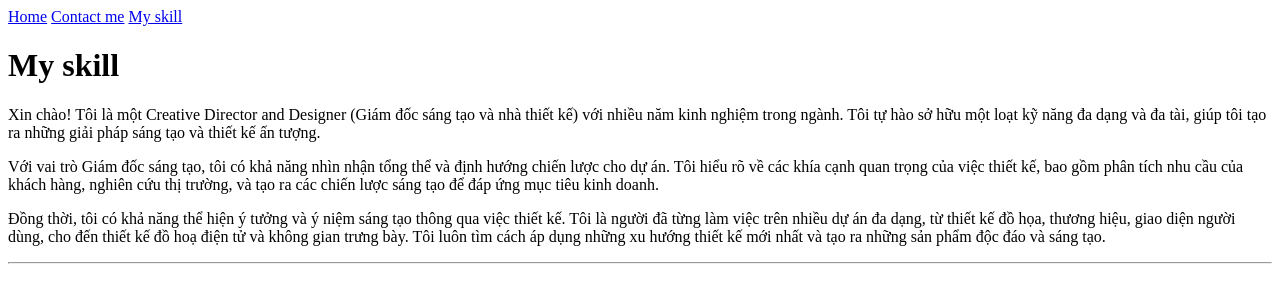
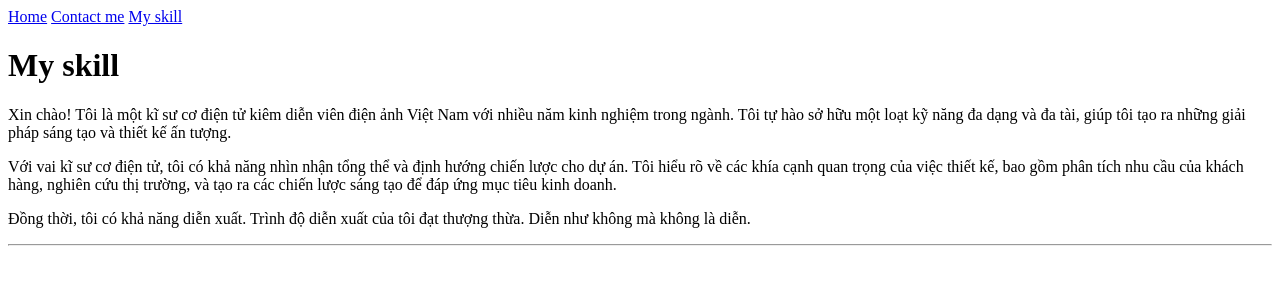
Before and after one commit to KhanhC1/Project1, a plain HTML site: page more-info/my-skill.html in a window 1280 px wide. Drawn offline with Linux system fonts and the light colour scheme.

Commit message:
project vui ve

```diff
--- a/more-info/my-skill.html
+++ b/more-info/my-skill.html
@@ -1,10 +1,9 @@
 <!DOCTYPE html>
 <html lang="vi">
-
   <head>
-  <meta charset="UTF-8">
-  <meta http-equiv="X-UA-Compatible" content="IE=edge">
-  <meta name="viewport" content="width=device-width, initial-scale=1.0">
+    <meta charset="UTF-8" />
+    <meta http-equiv="X-UA-Compatible" content="IE=edge" />
+    <meta name="viewport" content="width=device-width, initial-scale=1.0" />
     <title>my skill</title>
   </head>
 
@@ -18,18 +17,22 @@
     <a href="./my-skill.html">My skill</a>
 
     <h1>My skill</h1>
-  <p>Xin chào! Tôi là một Creative Director and Designer (Giám đốc sáng tạo và nhà thiết kế) với nhiều năm kinh nghiệm
-    trong ngành. Tôi tự hào sở hữu một loạt kỹ năng đa dạng và đa tài, giúp tôi tạo ra những giải pháp sáng tạo và thiết
-    kế ấn tượng.</p>
-  <p>Với vai trò Giám đốc sáng tạo, tôi có khả năng nhìn nhận tổng thể và định hướng chiến lược cho dự án. Tôi hiểu rõ
-    về các khía cạnh quan trọng của việc thiết kế, bao gồm phân tích nhu cầu của khách hàng, nghiên cứu thị trường, và
-    tạo ra các chiến lược sáng tạo để đáp ứng mục tiêu kinh doanh.</p>
-  <p>Đồng thời, tôi có khả năng thể hiện ý tưởng và ý niệm sáng tạo thông qua việc thiết kế. Tôi là người đã từng làm
-    việc trên nhiều dự án đa dạng, từ thiết kế đồ họa, thương hiệu, giao diện người dùng, cho đến thiết kế đồ hoạ điện
-    tử và không gian trưng bày. Tôi luôn tìm cách áp dụng những xu hướng thiết kế mới nhất và tạo ra những sản phẩm độc
-    đáo và sáng tạo.</p>
-  <hr>
-
+    <p>
+      Xin chào! Tôi là một kĩ sư cơ điện tử kiêm diễn viên điện ảnh Việt Nam với
+      nhiều năm kinh nghiệm trong ngành. Tôi tự hào sở hữu một loạt kỹ năng đa
+      dạng và đa tài, giúp tôi tạo ra những giải pháp sáng tạo và thiết kế ấn
+      tượng.
+    </p>
+    <p>
+      Với vai kĩ sư cơ điện tử, tôi có khả năng nhìn nhận tổng thể và định hướng
+      chiến lược cho dự án. Tôi hiểu rõ về các khía cạnh quan trọng của việc
+      thiết kế, bao gồm phân tích nhu cầu của khách hàng, nghiên cứu thị trường,
+      và tạo ra các chiến lược sáng tạo để đáp ứng mục tiêu kinh doanh.
+    </p>
+    <p>
+      Đồng thời, tôi có khả năng diễn xuất. Trình độ diễn xuất của tôi đạt
+      thượng thừa. Diễn như không mà không là diễn.
+    </p>
+    <hr />
   </body>
-
 </html>
```
Also changed, not shown: index.html (+25 -26 lines), more-info/contact.html (+10 -10 lines), huy_pro.jpg (added), huy_vu.jpg (added). Lines whose indentation alone changed are shown as unchanged.
